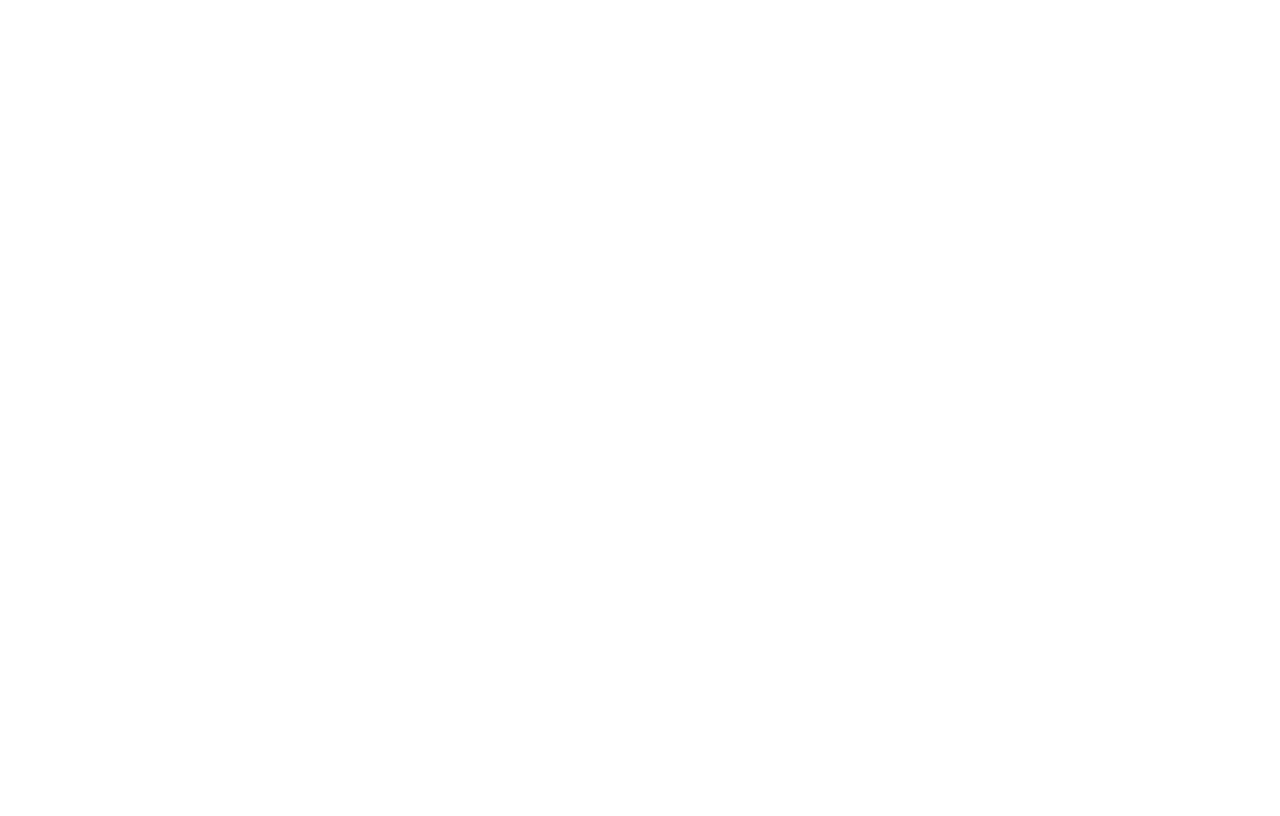
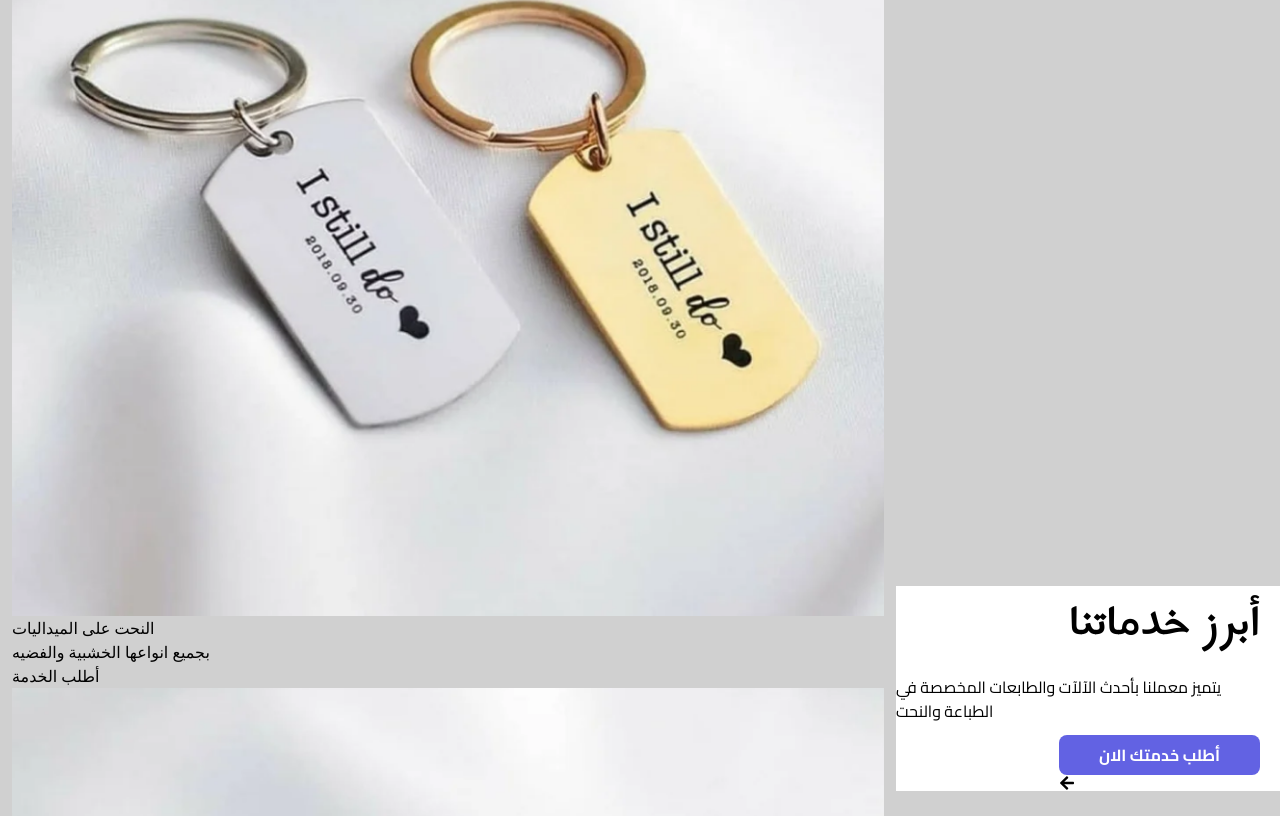
Before and after one commit to seriesBLACK/medad-center, a React (Vite) app: page / in a window 1280 px wide. Shown: the part 1981-2797 px from the top of the page. Before the commit the page ends 974 px from the top, so only its background shows below. Built offline with nearby package versions, Linux system fonts and the light colour scheme.

Commit message:
card component

```diff
--- a/package.json
+++ b/package.json
@@ -14,6 +14,7 @@
     "framer-motion": "^11.1.5",
     "react": "^18.2.0",
     "react-dom": "^18.2.0",
+    "react-icons": "^5.1.0",
     "react-router": "^6.22.3",
     "react-router-dom": "^6.22.3",
     "tailwind-merge": "^2.2.2"
--- a/src/components/Hero.jsx
+++ b/src/components/Hero.jsx
@@ -68,7 +68,7 @@
 
 
       </main>
-      <Partenrs imags={imags} />
+      {/* <Partenrs imags={imags} /> */}
     </>
   )
 }
--- /dev/null
+++ b/src/components/ServiceCard.jsx
@@ -0,0 +1,18 @@
+
+export default function ServiceCard({ items }) {
+  return (
+    <div className="h-[452px] w-[314px] bg-[#D9D9D9] rounded-[14px] flex flex-col justify-between p-[8px]">
+      {items.map((item) => (
+        <>
+          <img className="rounded-[14px] h-[299px] w-[298px]" key={item.id} src={item.img} alt="" />
+          <h4 className=" font-[Cairo] text-end text-black text-[24px] font-medium">{item.desc}</h4>
+          <p className="text-[#575454] text-end text-[14px] font-[Cairo]">{item.text}</p>
+          <button className="text-[#D5D7DC] bg-black rounded-[14px] font-[Cairo] font-bold w-[298px] h-[36px]">أطلب الخدمة</button>
+        </>
+
+
+
+      ))}
+    </div>
+  )
+}
--- a/src/components/Services.jsx
+++ b/src/components/Services.jsx
@@ -1,4 +1,5 @@
-import "../css/services.css";
+import "../css/services.scss";
+import { FaArrowLeft } from "react-icons/fa"
 import medalWood from "/services/medal.png";
 import medal from "/services/medal2.png";
 import cup from "/services/cup.png";
@@ -7,19 +8,57 @@
 import stamp from "/services/stamp.png";
 import bag from "/services/bag.jpg";
 import board from "/services/lighting-board.png"
+import ServiceCard from "./ServiceCard";
 
 
 
 
 const Services = () => {
-
+  const items = [
+    {
+      id: 1,
+      img: medal,
+      desc: "النحت على الميداليات",
+      text: "بجميع انواعها الخشبية والفضيه",
+    },
+    {
+      id: 1,
+      img: medal,
+      desc: "النحت على الميداليات",
+      text: "بجميع انواعها الخشبية والفضيه",
+    },
+    {
+      id: 1,
+      img: medal,
+      desc: "النحت على الميداليات",
+      text: "بجميع انواعها الخشبية والفضيه",
+    },
+    {
+      id: 1,
+      img: medal,
+      desc: "النحت على الميداليات",
+      text: "بجميع انواعها الخشبية والفضيه",
+    },
+  ]
 
 
 
   return (
-    <section className="services h-[100vh]">
-      <div className="right-side"></div>
-      <div className="left-side"></div>
+    <section className="services h-[100vh] flex flex-nowrap">
+      <div className="left-side">
+        <ServiceCard items={items} />
+
+      </div>
+
+
+      <div className="right-side">
+        <h2>أبرز خدماتنا</h2>
+        <p>يتميز معملنا بأحدث الآلآت والطابعات المخصصة في الطباعة والنحت</p>
+        <div className=" relative">
+          <button>أطلب خدمتك الان</button>
+          <FaArrowLeft className=" absolute top-[0.5rem] left-2 h-6 text-white" />
+        </div>
+      </div>
     </section>
   );
 };
--- /dev/null
+++ b/src/css/services.scss
@@ -0,0 +1,47 @@
+@import "../app.scss";
+
+
+.services {
+  background-color: hsl(0deg 0% 81.57%);
+  display: flex;
+  align-items: center;
+
+  .right-side {
+    background-color: white;
+    width: 30%;
+    height: 100%;
+    padding-right: 20px;
+    display: flex;
+    flex-direction: column;
+    align-items: end;
+    justify-content: center;
+    gap: 12px;
+
+    h2 {
+      font-family: "Harmattan", sans-serif;
+      font-weight: 700;
+      font-size: 3.2rem;
+    }
+
+    p {
+      font-family: "Cairo", sans-serif;
+    }
+
+    button {
+      height: 40px;
+      padding: 0 40px;
+      font-family: "Cairo", sans-serif;
+      border-radius: 0.5rem;
+      border: none;
+      background-color: rgb(98, 98, 227);
+      color: white;
+      font-weight: 700;
+    }
+  }
+
+  .left-side {
+    width: 70%;
+    height: 100%;
+    padding: 12px;
+  }
+}
```
Also changed, not shown: src/css/services.css (deleted), 1 other file (tests, documents, lock files or other folders).
